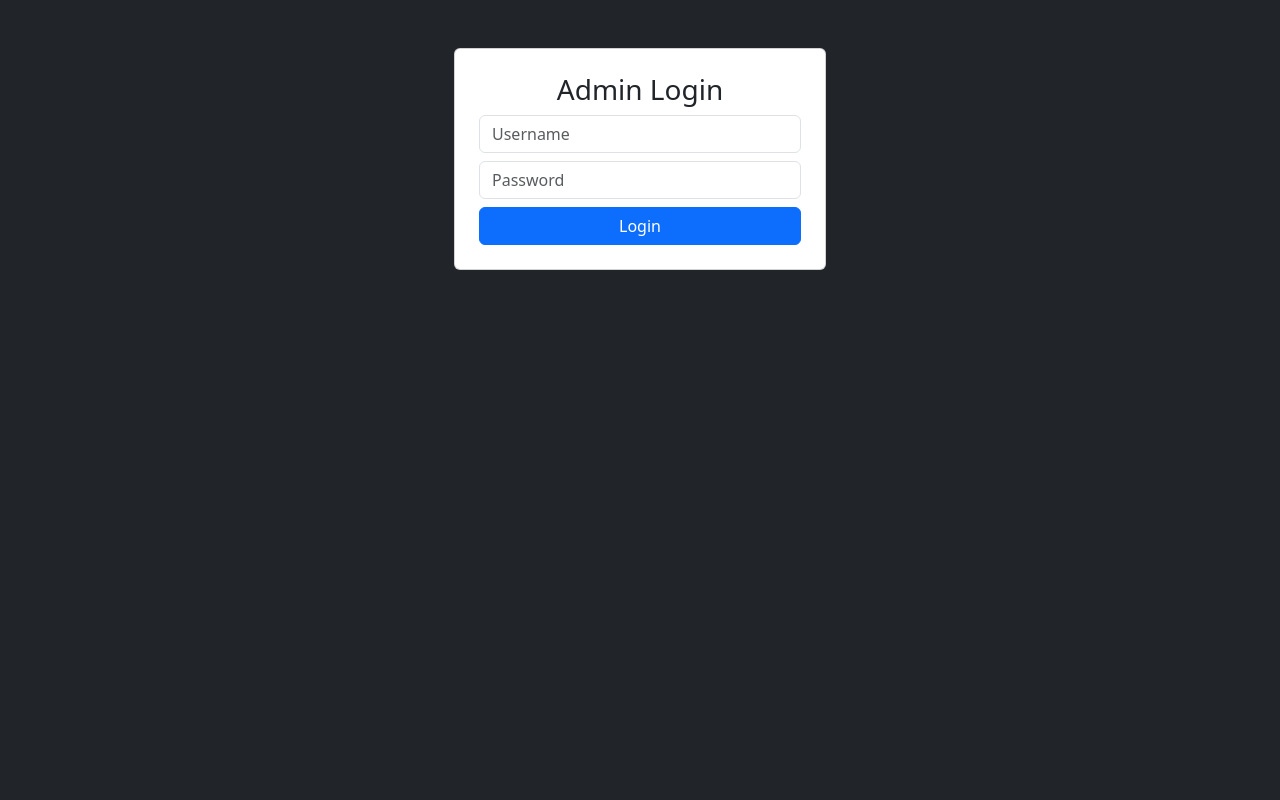
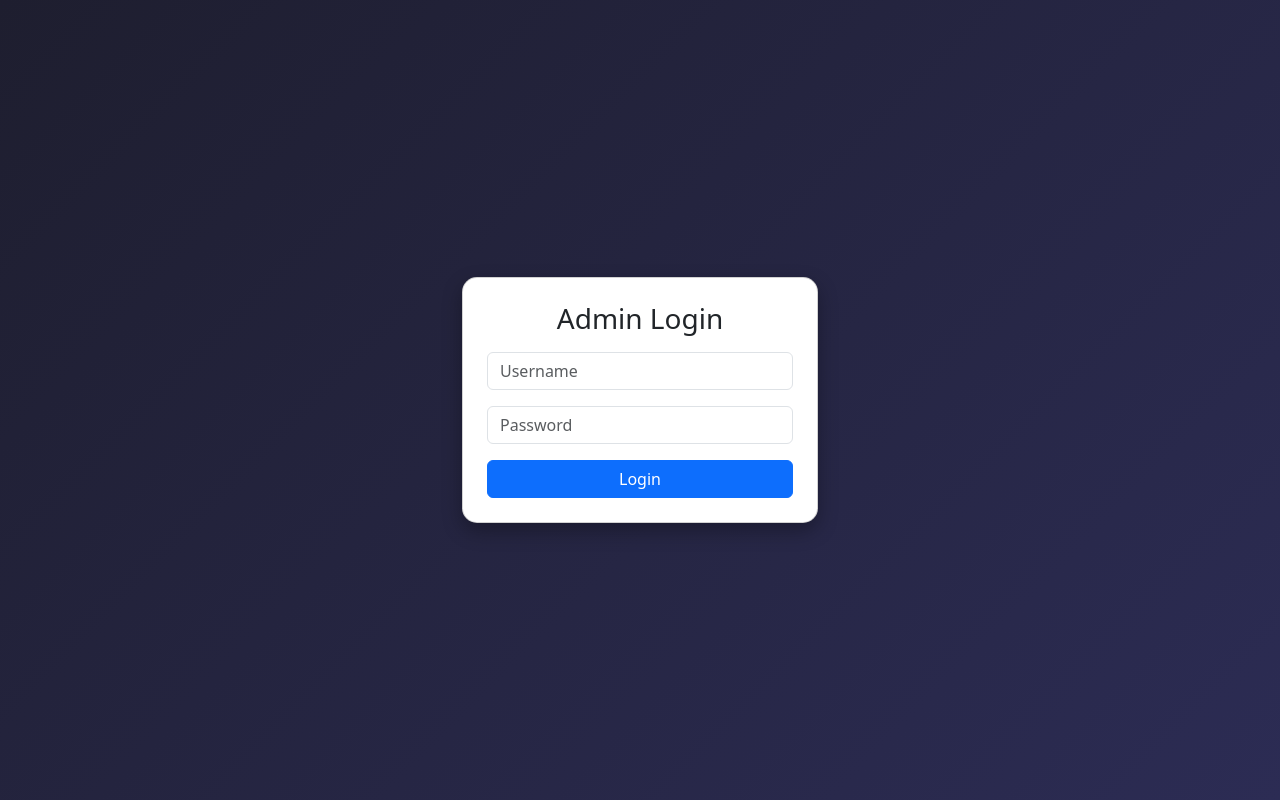
Before and after one commit to Praveen8584/project, a Flask app: page /login2 in a window 1280 px wide. Run offline with Flask 3, Linux system fonts and the light colour scheme.

Commit message:
Update login2.html

```diff
--- a/templates/login2.html
+++ b/templates/login2.html
@@ -1,20 +1,46 @@
 <!DOCTYPE html>
-<html>
+<html lang="en">
 <head>
+<meta charset="UTF-8">
+<meta name="viewport" content="width=device-width, initial-scale=1.0">
 <title>Login</title>
-<link rel="stylesheet" href="https://cdn.jsdelivr.net/npm/bootstrap@5.3.0/dist/css/bootstrap.min.css">
+
+<!-- Bootstrap -->
+<link href="https://cdn.jsdelivr.net/npm/bootstrap@5.3.0/dist/css/bootstrap.min.css" rel="stylesheet">
+
+<style>
+    body {
+        background: linear-gradient(135deg, #1e1e2f, #2c2c54);
+        min-height: 100vh;
+    }
+
+    .login-card {
+        border-radius: 15px;
+        box-shadow: 0 8px 20px rgba(0,0,0,0.3);
+    }
+</style>
 </head>
-<body class="bg-dark">
 
-<div class="container mt-5">
-  <div class="card p-4 col-md-4 mx-auto">
-    <h3 class="text-center">Admin Login</h3>
-    <form method="POST">
-      <input type="text" name="username" placeholder="Username" class="form-control mb-2" required>
-      <input type="password" name="password" placeholder="Password" class="form-control mb-2" required>
-      <button class="btn btn-primary w-100">Login</button>
-    </form>
-  </div>
+<body class="d-flex align-items-center justify-content-center">
+
+<div class="container">
+    <div class="row justify-content-center">
+        <div class="col-11 col-sm-8 col-md-6 col-lg-4">
+
+            <div class="card p-4 login-card">
+                <h3 class="text-center mb-3">Admin Login</h3>
+
+                <form method="POST">
+                    <input type="text" name="username" placeholder="Username" class="form-control mb-3" required>
+
+                    <input type="password" name="password" placeholder="Password" class="form-control mb-3" required>
+
+                    <button class="btn btn-primary w-100">Login</button>
+                </form>
+            </div>
+
+        </div>
+    </div>
 </div>
 
 </body>
```
